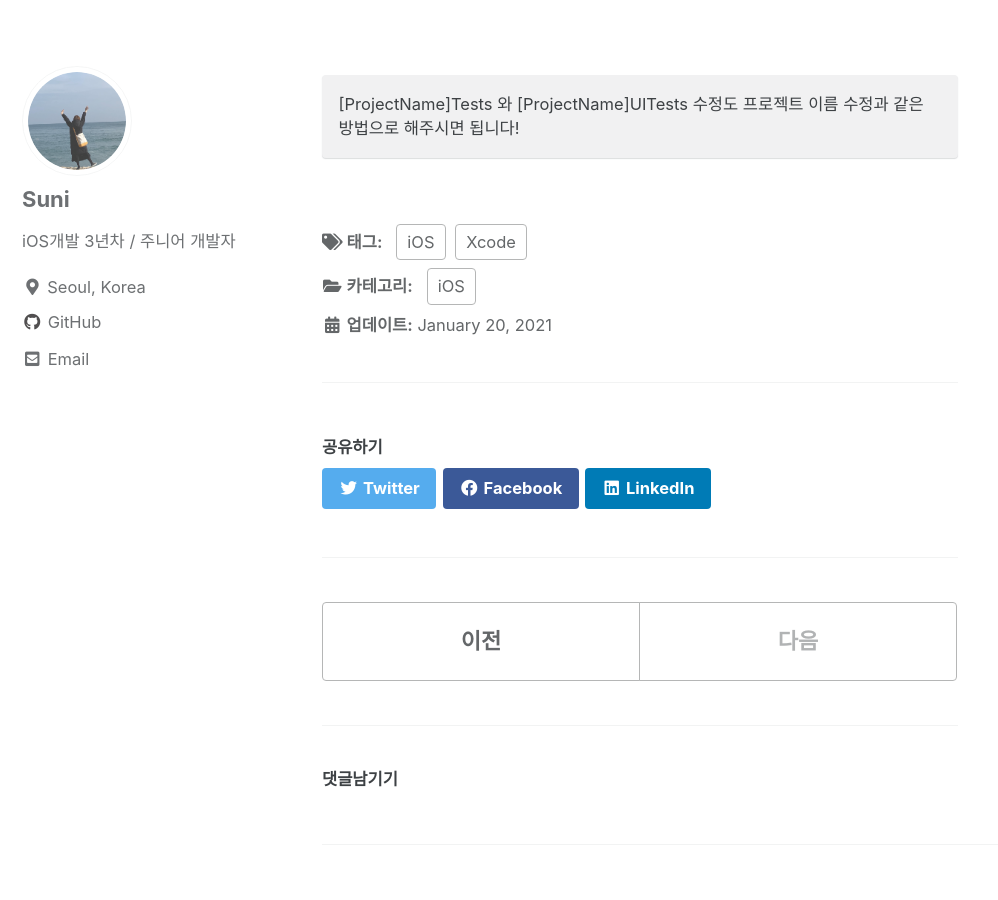
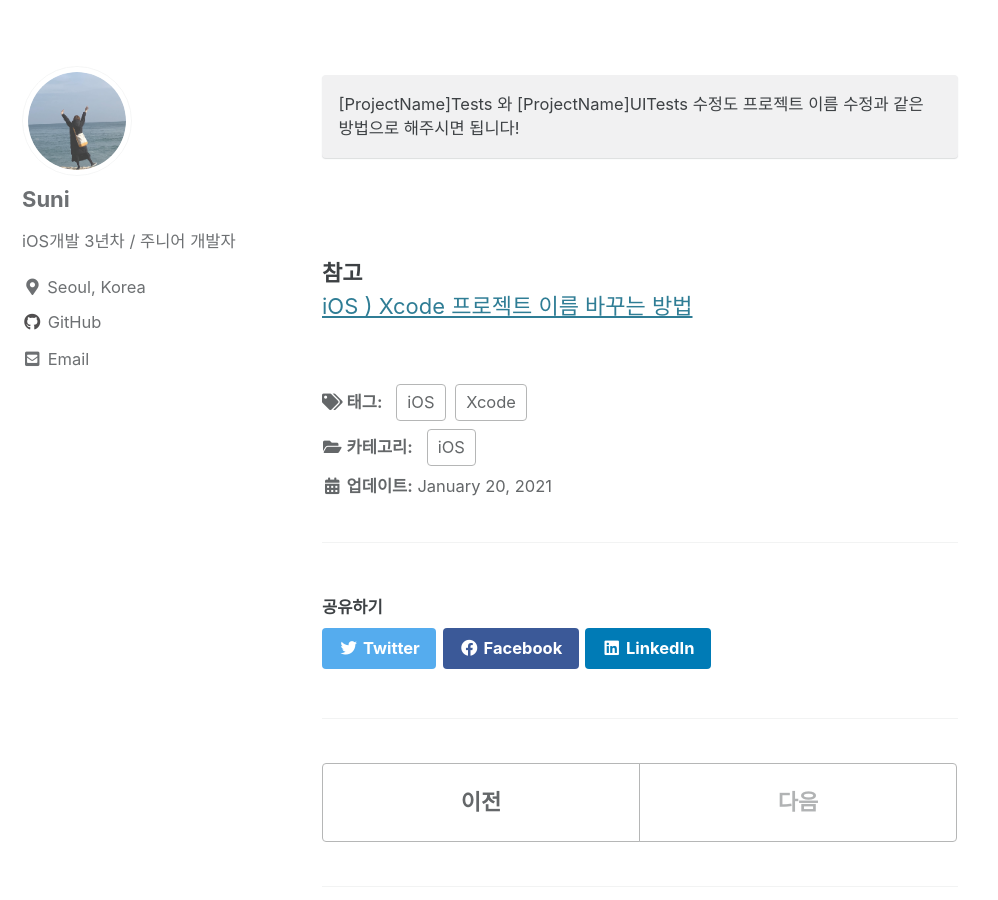
Before and after one commit to SuniDev/SuniDev.github.io, a Jekyll site: the page built from _posts/2021-01-20-change-projectname.md, in a window 1280 px wide and 900 px high, scrolled down 7076 px. Shown: the whole window, without its empty margins (0-998 px from the left). Built offline with Jekyll 4.4.1, drawn with Linux system fonts in a browser that asks for light colours; cached includes are drawn as plain includes; comment, search, counter and statistics services are not loaded.

Commit message:
[Posting수정] "[Xcode] Project Name 변경하기"

```diff
--- a/_posts/2021-01-20-change-projectname.md
+++ b/_posts/2021-01-20-change-projectname.md
@@ -97,3 +97,7 @@ Targets > 프로젝트 선택 > General > Bundle Identifier 수정
 
 [ProjectName]Tests 와 [ProjectName]UITests 수정도 프로젝트 이름 수정과 같은 방법으로 해주시면 됩니다!
 {: .notice--primary}
+
+<br><br>
+**참고**<br>
+[iOS ) Xcode 프로젝트 이름 바꾸는 방법](https://zeddios.tistory.com/286)
```
